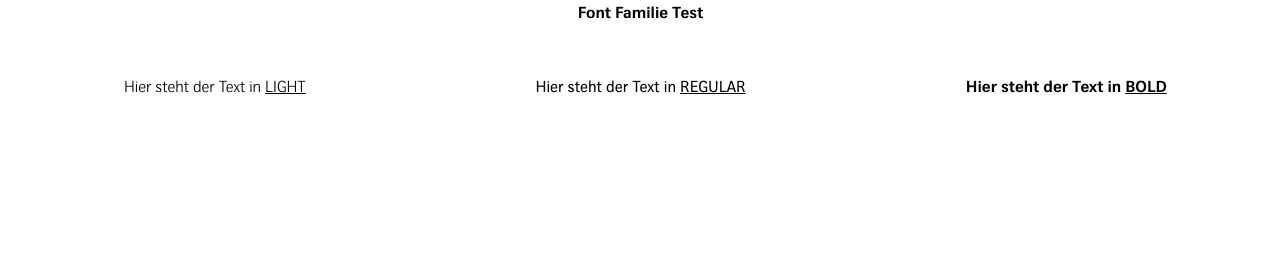
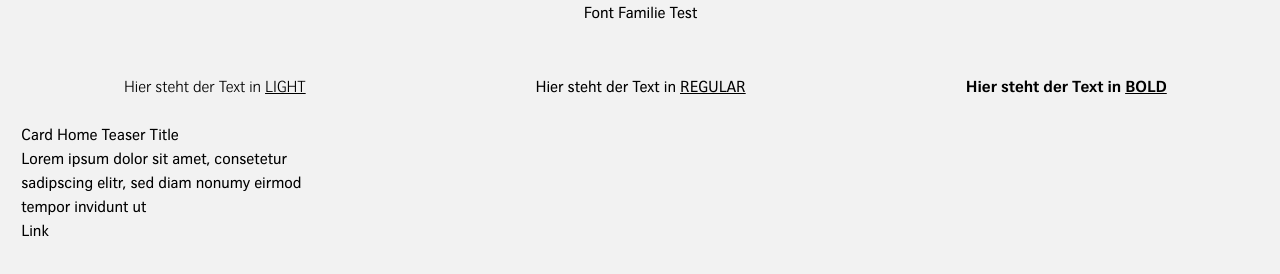
Before and after one commit to benediktgrether/RWD-Swiss, a website: page index.html in a window 1280 px wide. Drawn offline with Linux system fonts and the light colour scheme.

Commit message:
Edit HTML and CSS

```diff
--- a/assets/src/styles/components/_base.sass
+++ b/assets/src/styles/components/_base.sass
@@ -2,7 +2,8 @@ html
     overflow-x: hidden !important
 
 body
-    font-family: $fontBold
+    font-family: $fontRegular
+    background-color: $lightenGray
 
 .font-light
     font-family: $fontLight
--- a/index.html
+++ b/index.html
@@ -35,7 +35,31 @@
 
 	<!-- Lukas Code -->
 
+	<!-- Ende Lukas Code -->
 	<!-- Benes Code -->
+	<div class="container">
+		<div class="row">
+			<div class="col-s-12 col-m-3">
+				<div class="card-home_teaser">
+					<div class="card-home_teaser--image">
+						<img src="" alt="" class="">
+					</div>
+					<div class="card-home_teaser--content-wrapper">
+						<div class="card-home_teaser--content">
+							<h3 class="card-home_teaser--title">Card Home Teaser Title</h3>
+							<p class="card-home_teaser--paragraph">Lorem ipsum dolor sit amet, consetetur sadipscing elitr, sed diam nonumy eirmod tempor invidunt ut</p>
+						</div>
+						<div class="card-home_teaser--cta">
+							<span class="card-home_teaser--cta--text">
+								Link
+							</span>
+						</div>
+					</div>
+				</div>
+			</div>
+		</div>
+	</div>
+	<!-- Ende Benes Code -->
 	<script type="text/javascript" src="assets/dist/js/main.js"></script>
 </body>
 
```
Also changed, not shown: assets/dist/css/main.css, assets/dist/js/main.js.
